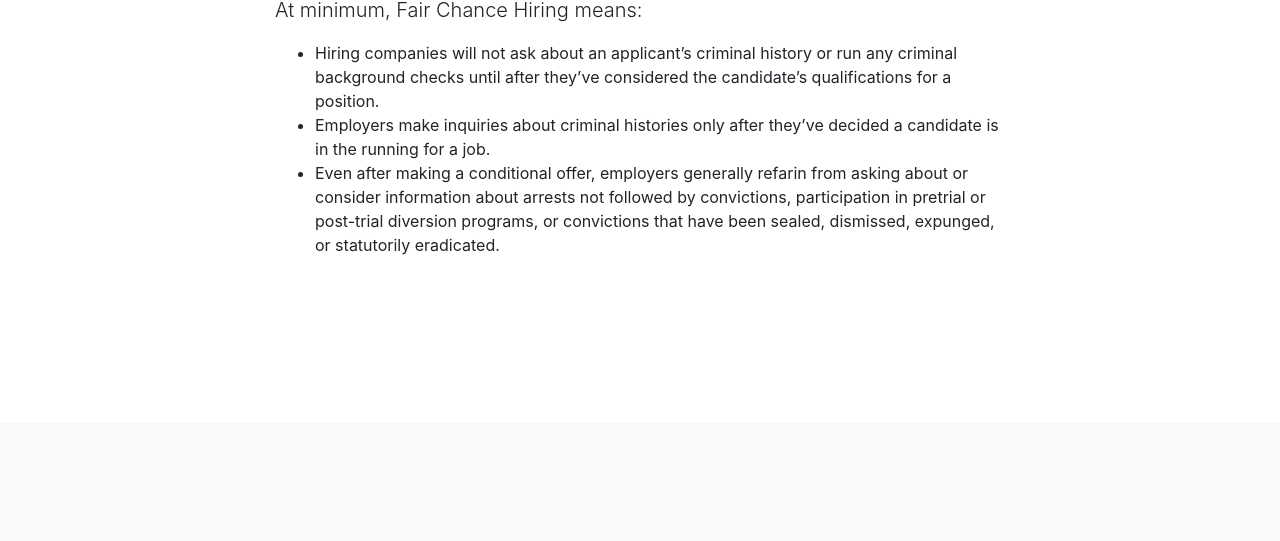
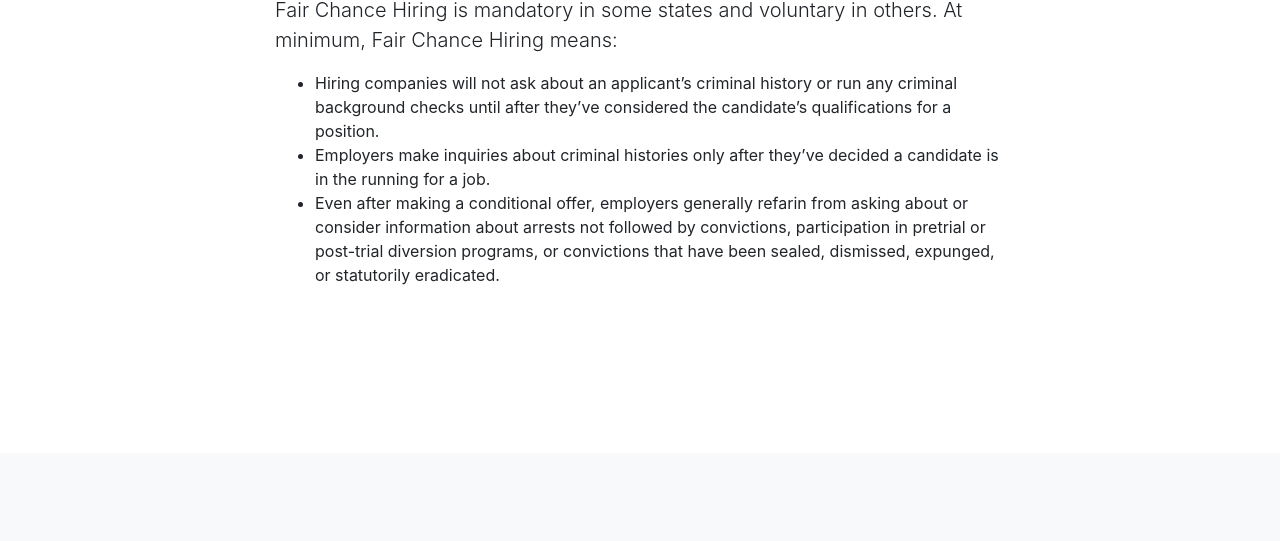
Before and after one commit to haydenbp/Fair-Chance-Finder, a website with bundled scripts: page index.html in a window 1280 px wide. Shown: the part 559-1100 px from the top of the page. Built offline with nearby package versions, Linux system fonts and the light colour scheme.

Commit message:
Update index.html

```diff
--- a/index.html
+++ b/index.html
@@ -55,7 +55,7 @@
       <div class="row">
         <div class="col-lg-8 mx-auto">
           <h2>What is Fair Chance Hiring?</h2>
-          <p class="lead">At minimum, Fair Chance Hiring means:</p>
+          <p class="lead">Fair Chance Hiring is mandatory in some states and voluntary in others. At minimum, Fair Chance Hiring means:</p>
 
 
           <ul>
```
